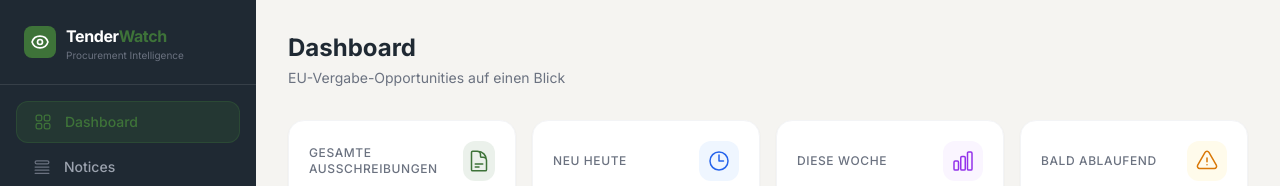
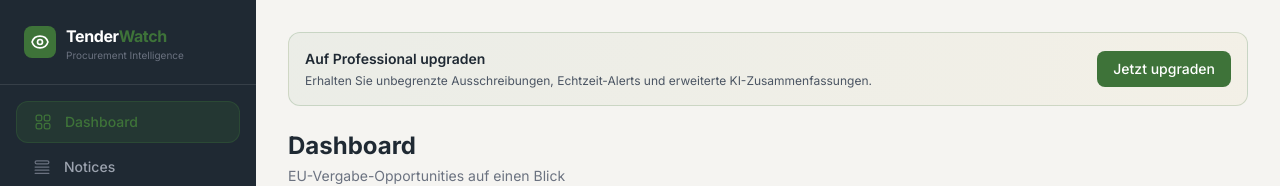
Before and after one commit to salomon-druid/ted-monitor, a Next.js app: page /dashboard in a window 1280 px wide. Shown: the top 186 px of the page. Built offline with nearby package versions, Linux system fonts and the light colour scheme; no server answers; the database is empty.

Commit message:
Add upgrade banner to dashboard with translations (DE/EN/FR)

```diff
--- a/src/components/DashboardClient.tsx
+++ b/src/components/DashboardClient.tsx
@@ -91,6 +91,22 @@ export default function DashboardClient({ stats }: DashboardClientProps) {
       <Sidebar />
 
       <main className="flex-1 ml-64 p-8 bg-background min-h-screen">
+        {/* Upgrade Banner */}
+        <div className="mb-6 p-4 bg-gradient-to-r from-primary/5 to-gold/5 border border-primary/20 rounded-xl">
+          <div className="flex items-center justify-between">
+            <div>
+              <h3 className="text-sm font-semibold text-dark">{t('dashboard.upgradeTitle')}</h3>
+              <p className="text-xs text-gray-600 mt-1">{t('dashboard.upgradeDescription')}</p>
+            </div>
+            <Link
+              href="/pricing"
+              className="px-4 py-2 bg-primary text-white text-sm font-medium rounded-lg hover:bg-primary-dark transition-colors"
+            >
+              {t('dashboard.upgradeButton')}
+            </Link>
+          </div>
+        </div>
+
         <div className="mb-8">
           <h1 className="text-2xl font-bold text-dark">{t('dashboard.title')}</h1>
           <p className="text-gray-500 text-sm mt-1">{t('dashboard.subtitle')}</p>
--- a/src/locales/de.json
+++ b/src/locales/de.json
@@ -201,7 +201,10 @@
     "viewAll": "Alle ansehen →",
     "noNotices": "Noch keine Ausschreibungen gefunden. Der Collector wird in Kürze Daten bereitstellen.",
     "untitled": "Ohne Titel",
-    "unknownBuyer": "Unbekannter Auftraggeber"
+    "unknownBuyer": "Unbekannter Auftraggeber",
+    "upgradeTitle": "Auf Professional upgraden",
+    "upgradeDescription": "Erhalten Sie unbegrenzte Ausschreibungen, Echtzeit-Alerts und erweiterte KI-Zusammenfassungen.",
+    "upgradeButton": "Jetzt upgraden"
   },
   "notices": {
     "title": "Ausschreibungen",
--- a/src/locales/en.json
+++ b/src/locales/en.json
@@ -201,7 +201,10 @@
     "viewAll": "View all →",
     "noNotices": "No notices found yet. The collector will populate data shortly.",
     "untitled": "Untitled Notice",
-    "unknownBuyer": "Unknown buyer"
+    "unknownBuyer": "Unknown buyer",
+    "upgradeTitle": "Upgrade to Professional",
+    "upgradeDescription": "Get unlimited notices, real-time alerts, and advanced AI summaries.",
+    "upgradeButton": "Upgrade now"
   },
   "notices": {
     "title": "Notices",
--- a/src/locales/fr.json
+++ b/src/locales/fr.json
@@ -201,7 +201,10 @@
     "viewAll": "Voir tout →",
     "noNotices": "Aucun avis trouvé pour le moment. Le collecteur remplira les données prochainement.",
     "untitled": "Avis sans titre",
-    "unknownBuyer": "Acheteur inconnu"
+    "unknownBuyer": "Acheteur inconnu",
+    "upgradeTitle": "Passer à Professional",
+    "upgradeDescription": "Obtenez des avis illimités, des alertes en temps réel et des résumés IA avancés.",
+    "upgradeButton": "Mettre à niveau"
   },
   "notices": {
     "title": "Avis",
```
